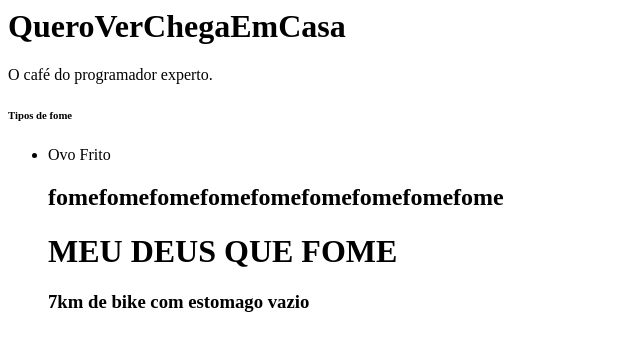
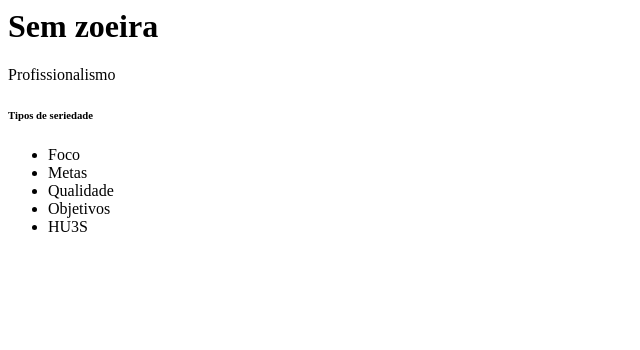
Before and after one commit to theodorocerutti/aulaarton, a plain HTML site: page index.html in a window 1280 px wide. Shown: the whole page, without its empty margins (0-640 px from the left). Drawn offline with Linux system fonts and the light colour scheme.

Commit message:
Correção

```diff
--- a/index.html
+++ b/index.html
@@ -1,19 +1,20 @@
 <html>
  <head>
-  <title>PutaFome</title>
+  <title>Trabalho Sério</title>
  </head>
  <body>
-    <h1>QueroVerChegaEmCasa</h1>
-    <p>O café do programador experto.</p>
+    <h1>Sem zoeira</h1>
+    <p>Profissionalismo</p>
 
 
-    <h6>Tipos de fome</h6>
+    <h6>Tipos de seriedade</h6>
    <ul>
 
-       <li> Ovo Frito    </l1>
-       <h2> fomefomefomefomefomefomefomefomefome</h2>
-       <h1>MEU DEUS QUE FOME </h1>
-       <h3>7km de bike com estomago vazio</h3>
+       <li> Foco    </li>
+       <li> Metas</li>
+       <li>Qualidade </li>
+       <li>Objetivos</li>
+       <li>HU3S </li>
    </ul>
 
  </body>
```
